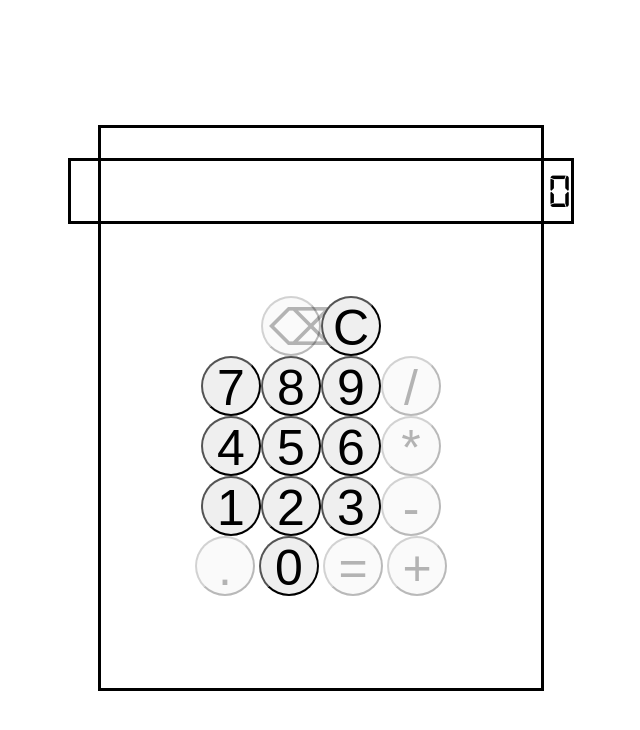
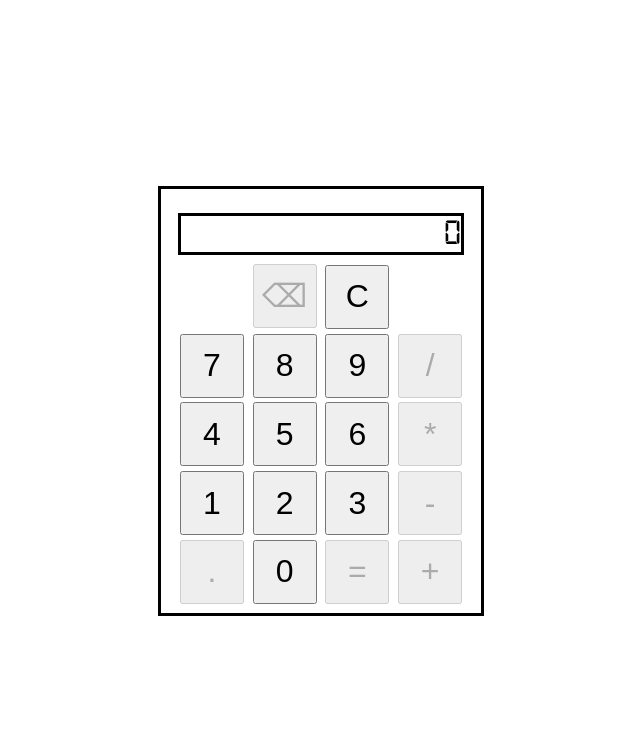
Before and after one commit to Tonius16/Project-Calculator, a plain HTML site: page index.html in a window 1280 px wide. Shown: the whole page, without its empty margins (319-959 px from the left). Drawn offline with Linux system fonts and the light colour scheme.

Commit message:
add some style

```diff
--- a/calculator.css
+++ b/calculator.css
@@ -1,8 +1,9 @@
 body {
-  height: 100vh;
+  height: 98.3vh;
   display: flex;
+  flex-direction: column;
+  justify-content: center;
   align-items: center;
-  justify-content: center;
 }
 
 @font-face {
@@ -15,8 +16,9 @@ body {
   flex-direction: column;
   align-items: center;
   border: black solid;
-  width: 55vh;
-  height: 70vh;
+  height: 50vh;
+  width: 40vh;
+  padding-top: 3vh;
 }
 
 .display {
@@ -26,37 +28,24 @@ body {
   flex-wrap: wrap;
   border: black solid;
   text-align: end;
-  width: 500px;
-  height: 100px;
-  margin-top: 30px;
-  font-size: 3em;
+  width: 35vh;
+  height: 6vh;
+  font-size: 4.5vh;
   overflow: hidden;
   text-overflow: ellipsis;
   word-wrap: break-word;
   display: block;
-  line-height: 1em;
-  max-height: 2em;
+  line-height: 3.1vh;
   font-family: "digitalclock";
 }
 
 .btnDiv {
-  height: 100vh;
-  margin-top: -20px;
+  height: 60vh;
+  width: 40vh;
   display: flex;
   flex-direction: column;
   align-items: center;
   justify-content: center;
-}
-
-.rowOne,
-.rowTwo,
-.rowThree,
-.rowFour {
-  display: flex;
-  flex-direction: row;
-}
-
-.rowFour {
 }
 
 .btnSeven,
@@ -77,8 +66,8 @@ body {
 .btnAdd,
 .btnDot,
 .btnErase {
-  font-size: 50px;
-  border-radius: 30px;
-  width: 60px;
-  height: 60px;
+  margin: 0.3vh;
+  font-size: 4vh;
+  width: 8vh;
+  height: 8vh;
 }
--- a/calculator.js
+++ b/calculator.js
@@ -243,9 +243,9 @@ btnFive.addEventListener("click", () => {
 btnSix.addEventListener("click", () => {
   eraseResult();
   ifDivideByZero();
-  if (oper === "" || c === 0) {
+  if (oper === "") {
     a += "6";
-  } else if (c != "") {
+  } else if (c != "" || c === 0) {
     a = c;
   }
   if (a === c) {
```
Also changed, not shown: 1 other file.
